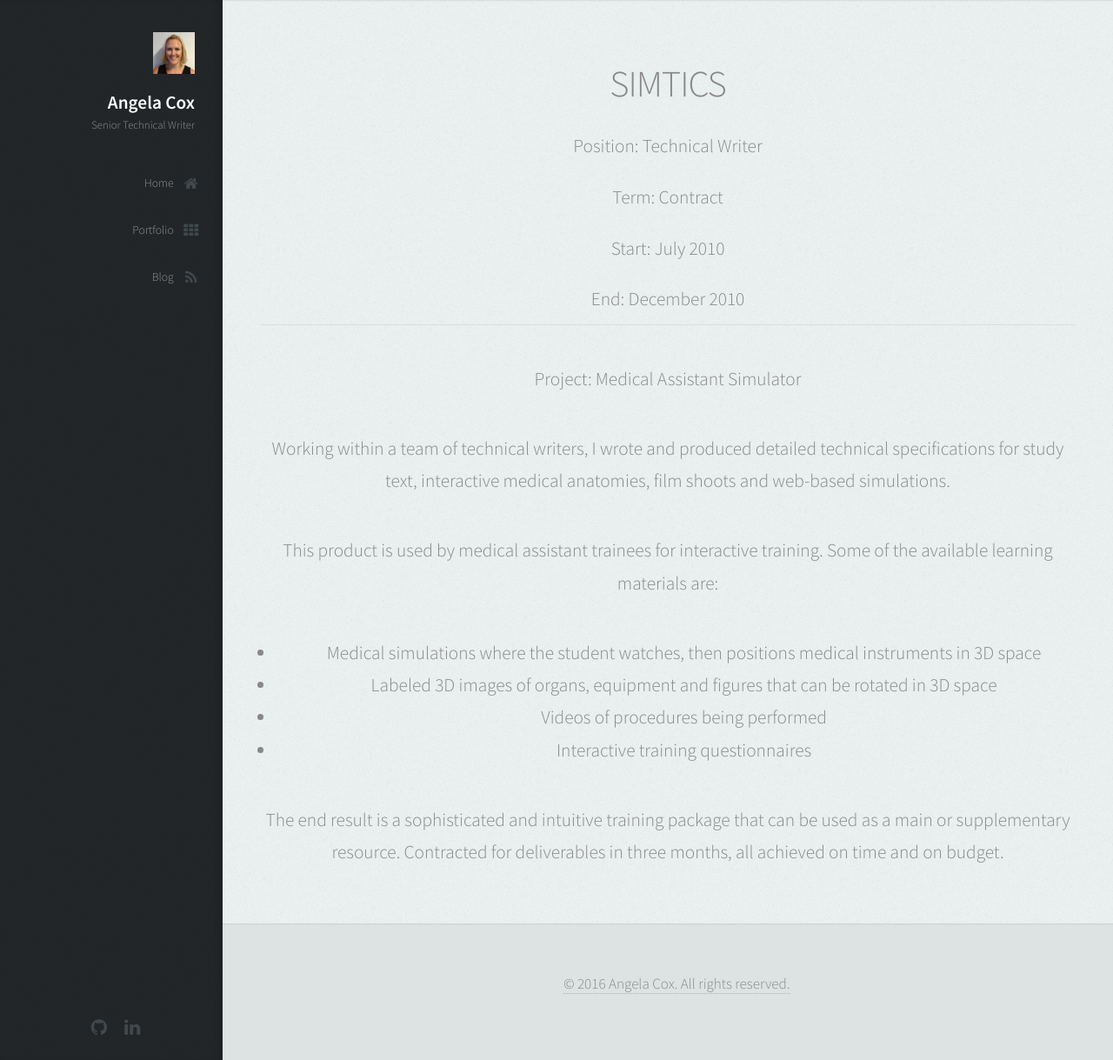
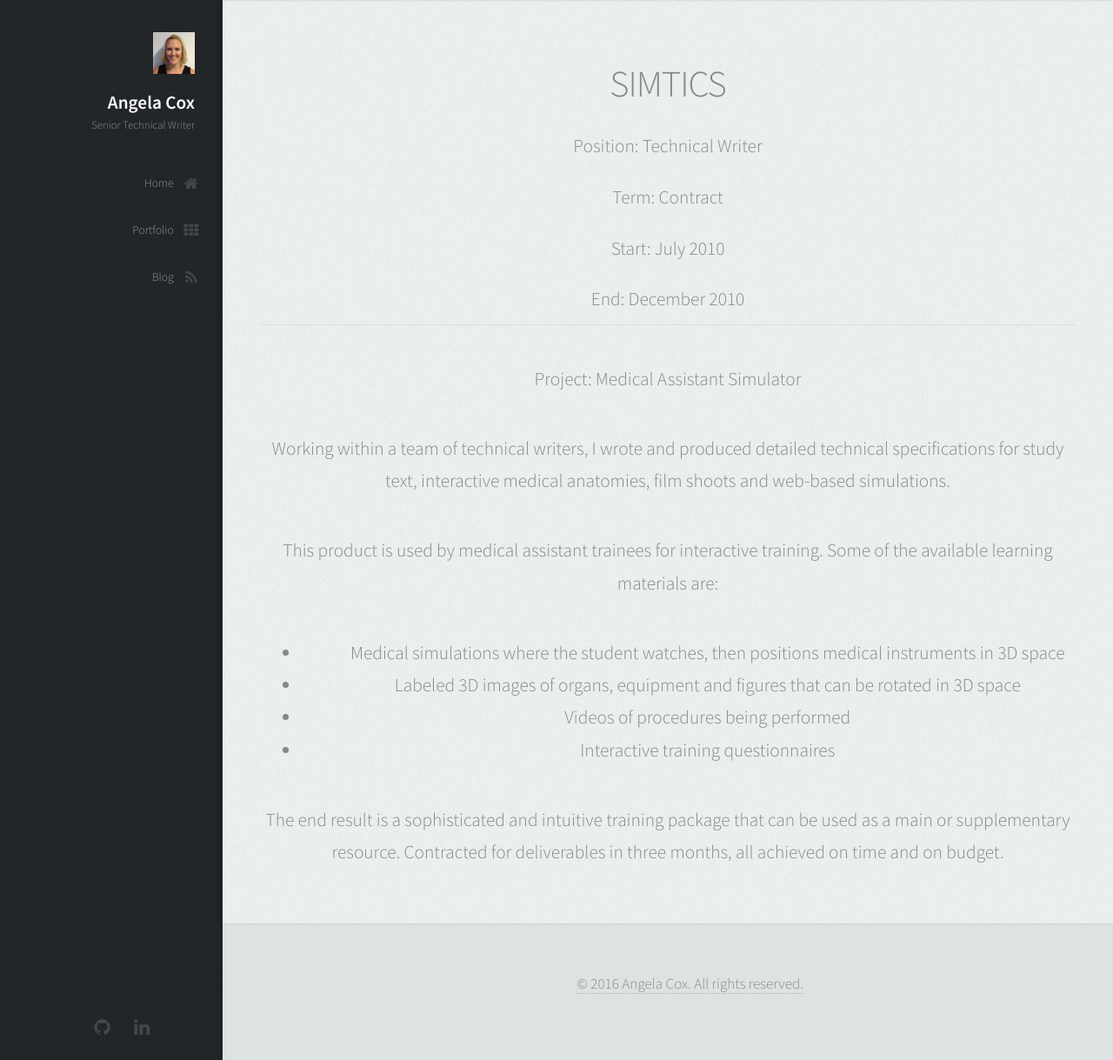
Before and after one commit to AngelaCox/UX-Portfolio, a Jekyll site: the page built from _roles/simtics.md, in a window 1280 px wide and 1219 px high. Shown: the whole window at 87% size. Built offline with Jekyll 4.4.1, drawn with Linux system fonts in a browser that asks for light colours.

Commit message:
#10 - Update CSS

```diff
--- a/_layouts/role.html
+++ b/_layouts/role.html
@@ -5,7 +5,7 @@
   <div class="container">
     <div class="role">
 
-      <header>
+      <header id="role" class="role">
         <h2 class="alt" style="width:50%; margin-left: auto; margin-right: auto;">{{ page.company }}</h2>
         <p class="meta">Position: {{ page.position }}</p>
         <p class="meta">Term: {{ page.term }}</p>
--- a/assets/css/main.css
+++ b/assets/css/main.css
@@ -20,7 +20,7 @@
 
 	ol, ul, li {
 		margin: 0;
-		padding-left: 2%;
+		padding-left: 5%;
 		border: 0;
 		font-size: 100%;
 		font: inherit;
@@ -1621,6 +1621,7 @@
 
 	header {
 		margin: 0 0 2em 0;
+		text-align: center;
 	}
 
 		header > p {
@@ -2185,7 +2186,6 @@
 			#main > section.role {
 				background-color: #ecf1f1;
 				text-align: left;
-
 			}
 
 			#main > section.four {
```
